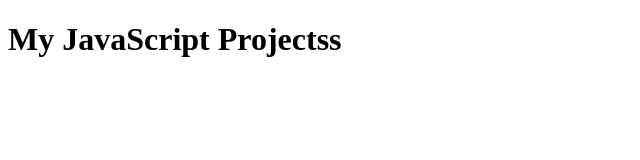
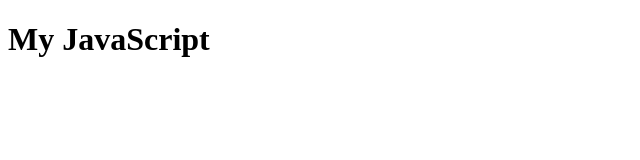
Before and after one commit to sajjadmuslim/JavaScriptProjects, a plain HTML site: page index.html in a window 1280 px wide. Shown: the whole page, without its empty margins (0-640 px from the left). Drawn offline with Linux system fonts and the light colour scheme.

Commit message:
Update index.html

```diff
--- a/index.html
+++ b/index.html
@@ -6,6 +6,6 @@
     <title>JavaScript Projects</title>
 </head>
 <body>
-    <h1>My JavaScript Projectss</h1>
+    <h1>My JavaScript </h1>
 </body>
 </html>
```
